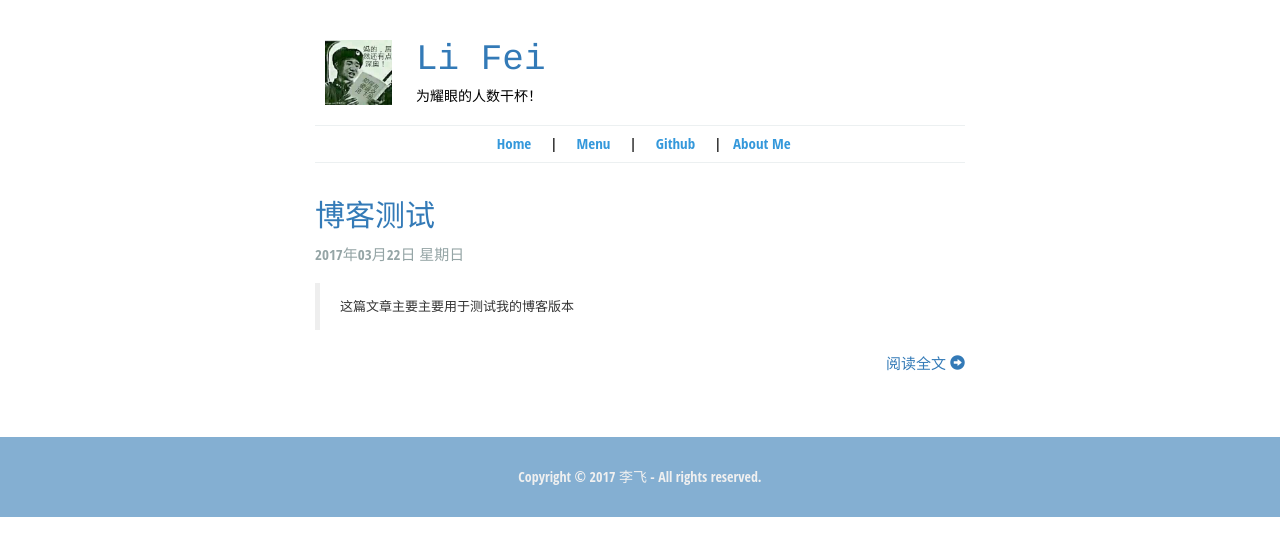
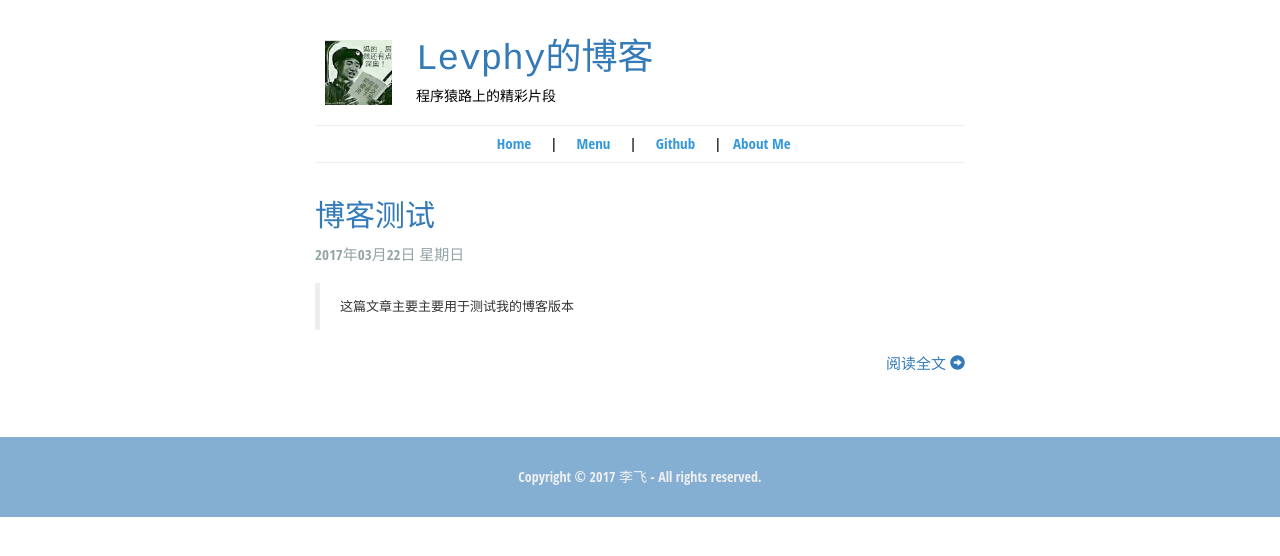
Before and after one commit to Levphy/Levphy.github.io, a Jekyll site: the page built from index.html, in a window 1280 px wide. Shown: the top 556 px of the page. Built offline with Jekyll 4.4.1, drawn with Linux system fonts in a browser that asks for light colours.

Commit message:
改了博客名

```diff
--- a/_data/blog.yml
+++ b/_data/blog.yml
@@ -1,2 +1,2 @@
-title: Li Fei
-description: 为耀眼的人数干杯！
+title: Levphy的博客
+description: 程序猿路上的精彩片段
```
